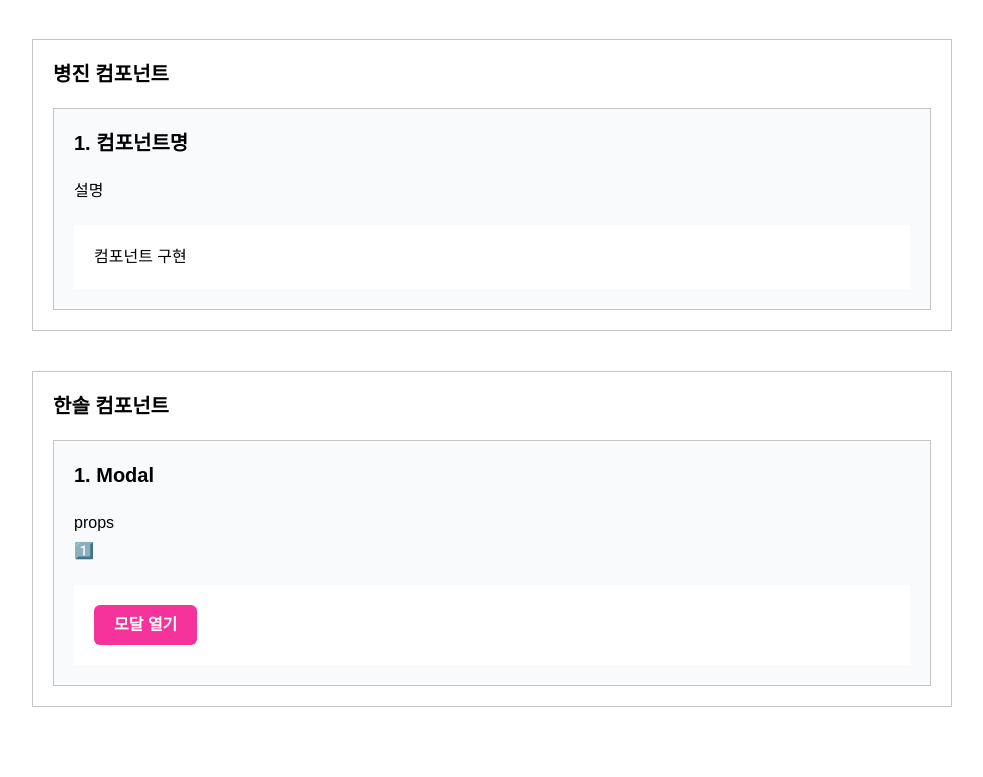
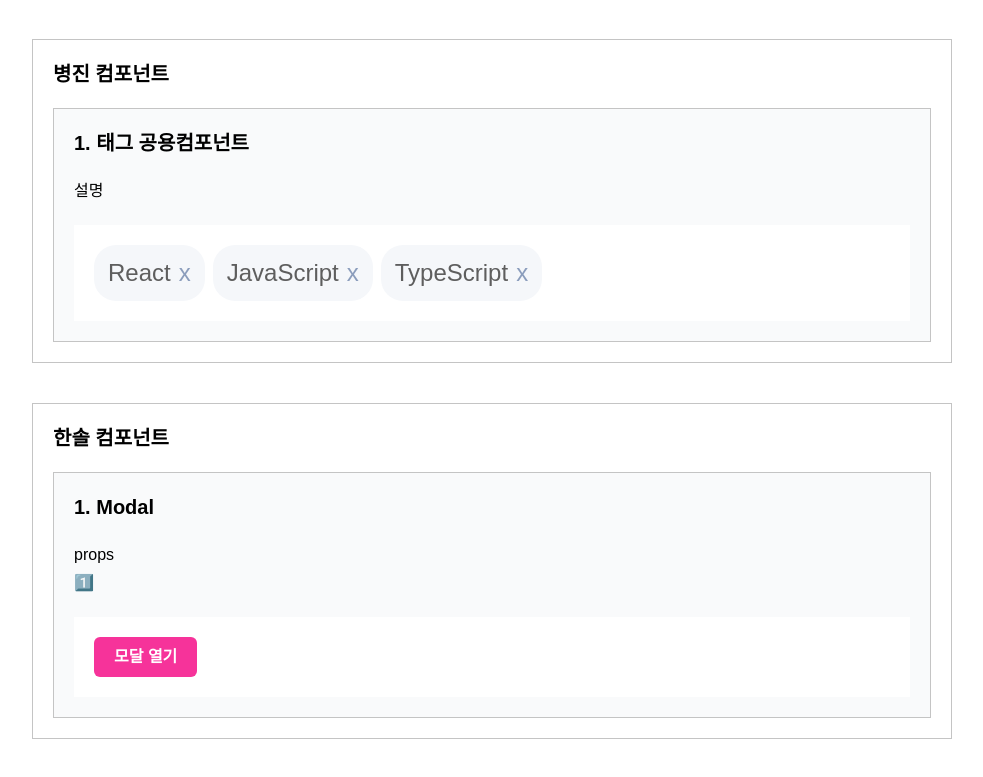
Before and after one commit to 0430will/FE12_Team5_epigram, a Next.js app: page /sample in a window 1280 px wide. Shown: the part 1405-2182 px from the top of the page, without its empty margins (148-1131 px from the left). Built offline with nearby package versions, Linux system fonts and the light colour scheme; a web font is replaced by a local one.

Commit message:
feat: 태그 공용컴포넌트 구현

```diff
--- a/src/app/sample/_components/Jin.tsx
+++ b/src/app/sample/_components/Jin.tsx
@@ -1,11 +1,28 @@
+'use client';
+
+import { Tags } from '@/components/Tags';
+import { useState } from 'react';
+
 export default function Jin() {
+  // 테스트용 데이터 (태그 배열)
+  const [tags, setTags] = useState([
+    { id: 1, name: 'React' },
+    { id: 2, name: 'JavaScript' },
+    { id: 3, name: 'TypeScript' },
+  ]);
+
+  // 태그 삭제 함수 (부모 컴포넌트에서 처리)
+  const onRemoveTag = (tag: { id: number; name: string }) => {
+    setTags((prevTags) => prevTags.filter((t) => t.id !== tag.id));
+  };
+
   return (
-    <>
-      <div className="border border-gray-200 bg-gray-50 p-5">
-        <h3 className="mb-5 text-xl font-bold">1. 컴포넌트명</h3>
-        <p className="mb-5 leading-7">설명</p>
-        <div className="bg-white p-5">컴포넌트 구현</div>
+    <div className="border border-gray-200 bg-gray-50 p-5">
+      <h3 className="mb-5 text-xl font-bold">1. 태그 공용컴포넌트</h3>
+      <p className="mb-5 leading-7">설명</p>
+      <div className="bg-white p-5">
+        <Tags tags={tags} onRemoveTag={onRemoveTag} />
       </div>
-    </>
+    </div>
   );
 }
--- /dev/null
+++ b/src/components/Tags.tsx
@@ -0,0 +1,30 @@
+import { EpigramTag } from '../types/Epigram';
+
+interface TagsProps {
+  tags: EpigramTag[];
+  onRemoveTag: (tag: EpigramTag) => void;
+}
+
+export function Tags({ tags, onRemoveTag }: TagsProps) {
+  return (
+    <div className="flex flex-wrap gap-2">
+      {tags.map((tag) => (
+        <div
+          key={tag.id}
+          className="mobile:px-[12px] mobile:py-[8px] mobile:rounded-[20px] mobile:text-[16px] mobile:leading-[26px] tablet:px-[12px] tablet:py-[8px] tablet:rounded-[20px] tablet:text-[20px] tablet:leading-[32px] pc:px-[14px] pc:py-[12px] pc:rounded-[22px] pc:text-[24px] pc:leading-[32px] flex items-center gap-2 rounded-[18px] bg-[var(--color-bg-100)] text-[#5E5E5E]"
+        >
+          <span className="mobile:text-[16px] mobile:leading-[26px] tablet:text-[20px] tablet:leading-[32px] pc:text-[24px] pc:leading-[32px] text-[16px] leading-[26px] font-normal text-[#5E5E5E]">
+            {tag.name}
+          </span>
+          <button
+            type="button"
+            onClick={() => onRemoveTag(tag)}
+            className="text-[var(--color-blue-500)] hover:text-[var(--color-blue-9500)]"
+          >
+            x
+          </button>
+        </div>
+      ))}
+    </div>
+  );
+}
```
